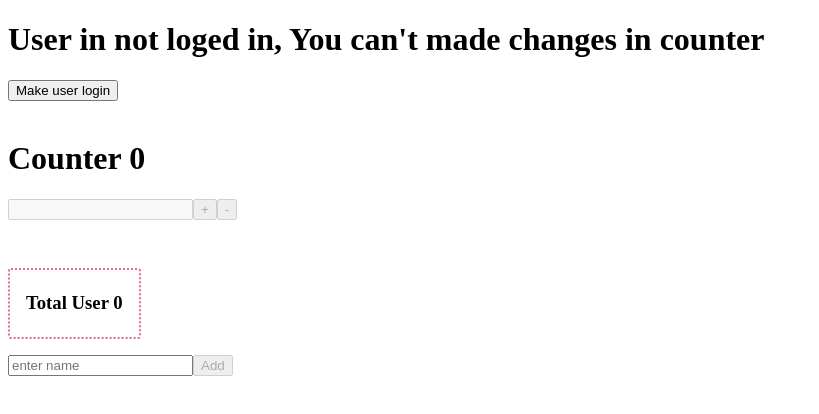
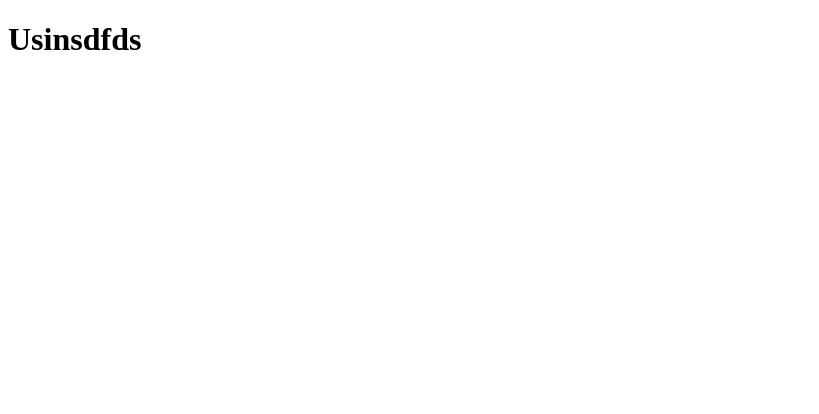
Before and after one commit to Corey-Peyton/react-redux, a React (Create React App) app: page / in a window 1280 px wide. Shown: the top 414 px of the page, without its empty margins (0-819 px from the left). Built offline with nearby package versions, Linux system fonts and the light colour scheme.

Commit message:
file added

```diff
--- a/src/App.js
+++ b/src/App.js
@@ -1,12 +1,14 @@
 import React from "react";
 import BasicRedux from "./basic-redux";
 import Todo from "./todo";
+import UsingApi from "./using-api";
 
 function App() {
   return (
     <div className="App">
-      <BasicRedux />
       {/* <Todo /> */}
+      {/* <BasicRedux /> */}
+      <UsingApi />
     </div>
   );
 }
--- /dev/null
+++ b/src/using-api.js
@@ -0,0 +1,7 @@
+import React, { useState } from "react";
+
+function UsingApi() {
+  return <h1>Usinsdfds</h1>;
+}
+
+export default UsingApi;
```
